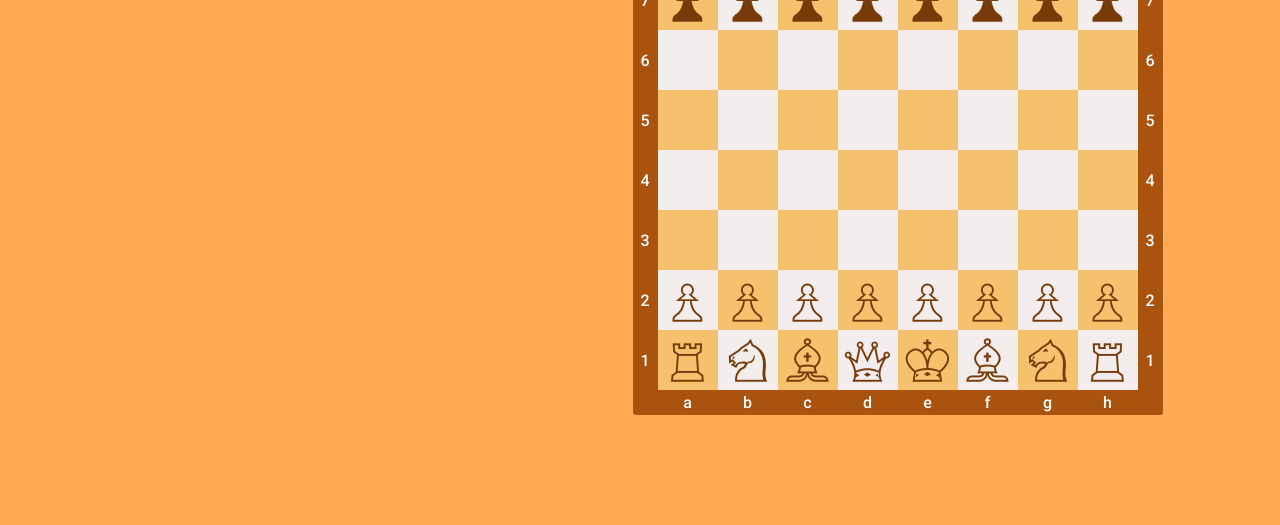
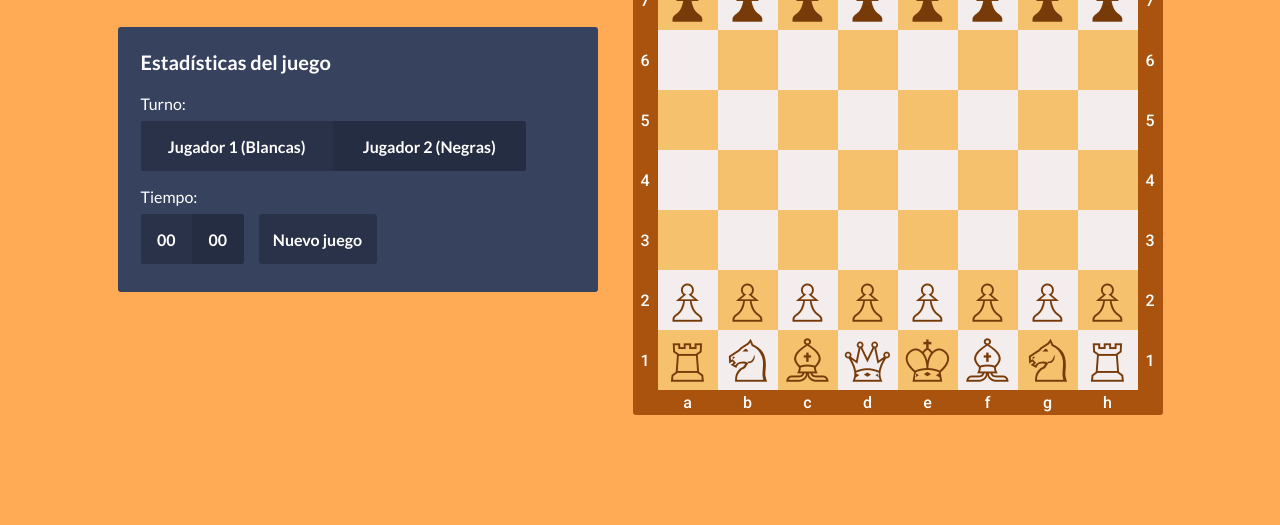
Before and after one commit to carlos-dubon/chess, a website built with webpack: page src/index.html in a window 1280 px wide. Shown: the part 275-800 px from the top of the page. Built offline with nearby package versions, Linux system fonts and the light colour scheme.

Commit message:
Added a side panel for player stats

```diff
--- a/src/index.html
+++ b/src/index.html
@@ -21,8 +21,32 @@
           <h1>Ajedrez</h1>
           <p>
             Made by
-            <a href="https://github.com/carlos-dubon/chess">carlos-dubon</a>
+            <a href="https://github.com/carlos-dubon/chess"
+              >carlos-dubon&nbsp;&nbsp;<i class="fab fa-github"></i
+            ></a>
           </p>
+        </div>
+        <div class="stats">
+          <h2>Estadísticas del juego</h2>
+          <div class="turn">
+            <h3>Turno:</h3>
+            <div class="players">
+              <div class="player-1">Jugador 1 (Blancas)</div>
+              <div class="player-2">Jugador 2 (Negras)</div>
+            </div>
+          </div>
+          <div class="controls-wrapper">
+            <h3>Tiempo:</h3>
+            <div class="controls">
+              <div class="stopwatch">
+                <div class="minutes">00</div>
+                <div class="seconds">00</div>
+              </div>
+              <div class="new-game">
+                Nuevo juego
+              </div>
+            </div>
+          </div>
         </div>
       </div>
       <div class="board-container">
--- a/src/scss/main.scss
+++ b/src/scss/main.scss
@@ -109,5 +109,107 @@ body {
         }
       }
     }
+
+    .stats {
+      color: white;
+      padding: 23px;
+      margin-top: 30px;
+      background: #37425e;
+      border-radius: 3px;
+      width: 480px;
+      height: 265px;
+      h2 {
+        font-weight: bold;
+        font-size: 20px;
+        margin-bottom: 20px;
+      }
+      h3 {
+        font-weight: normal;
+        font-size: 16px;
+        margin-bottom: 8px;
+      }
+      .players {
+        display: flex;
+        flex-direction: row;
+        width: 385px;
+        height: 50px;
+        background: #293248;
+        font-weight: bold;
+        font-size: 16px;
+        border-radius: 3px;
+        cursor: default;
+        user-select: none;
+        .player-1 {
+          display: flex;
+          justify-content: center;
+          align-items: center;
+          background: #293248;
+          width: 50%;
+          border-top-left-radius: 3px;
+          border-bottom-left-radius: 3px;
+        }
+        .player-2 {
+          display: flex;
+          justify-content: center;
+          align-items: center;
+          background: #252d42;
+          width: 50%;
+          border-top-right-radius: 3px;
+          border-bottom-right-radius: 3px;
+        }
+      }
+      .controls-wrapper {
+        margin-top: 16px;
+        display: flex;
+        flex-direction: column;
+      }
+      .controls {
+        display: flex;
+        flex-direction: row;
+      }
+      .stopwatch {
+        margin-right: 15px;
+        display: flex;
+        flex-direction: row;
+        width: 103px;
+        height: 50px;
+        background: #293248;
+        font-weight: bold;
+        font-size: 16px;
+        border-radius: 3px;
+        cursor: default;
+        user-select: none;
+        .minutes {
+          display: flex;
+          justify-content: center;
+          align-items: center;
+          background: #293248;
+          width: 50%;
+          border-top-left-radius: 3px;
+          border-bottom-left-radius: 3px;
+        }
+        .seconds {
+          display: flex;
+          justify-content: center;
+          align-items: center;
+          background: #252d42;
+          width: 50%;
+          border-top-right-radius: 3px;
+          border-bottom-right-radius: 3px;
+        }
+      }
+      .new-game {
+        cursor: pointer;
+        display: flex;
+        justify-content: center;
+        align-items: center;
+        width: 118px;
+        height: 50px;
+        background: #293248;
+        border-radius: 3px;
+        font-weight: bold;
+        font-size: 16px;
+      }
+    }
   }
 }
--- a/src/ts/createBoard.ts
+++ b/src/ts/createBoard.ts
@@ -113,6 +113,7 @@ export function createBoard(rows: number, cols: number, board: Element | null) {
             boardArray[UTILS.getTilePosition(this)[0]][
               UTILS.getTilePosition(this)[1]
             ];
+
           if (validation(startPosition, endPosition)) {
             //If the movement is valid
 
```
